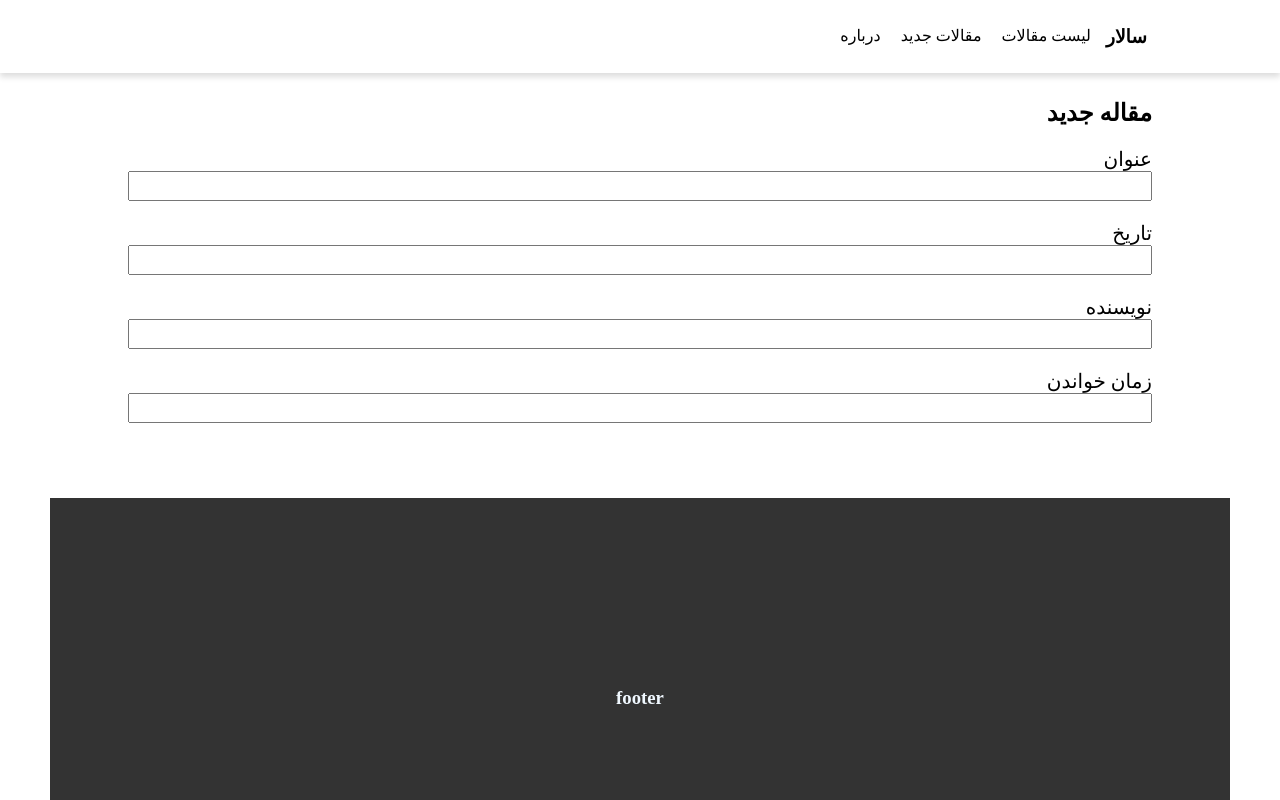
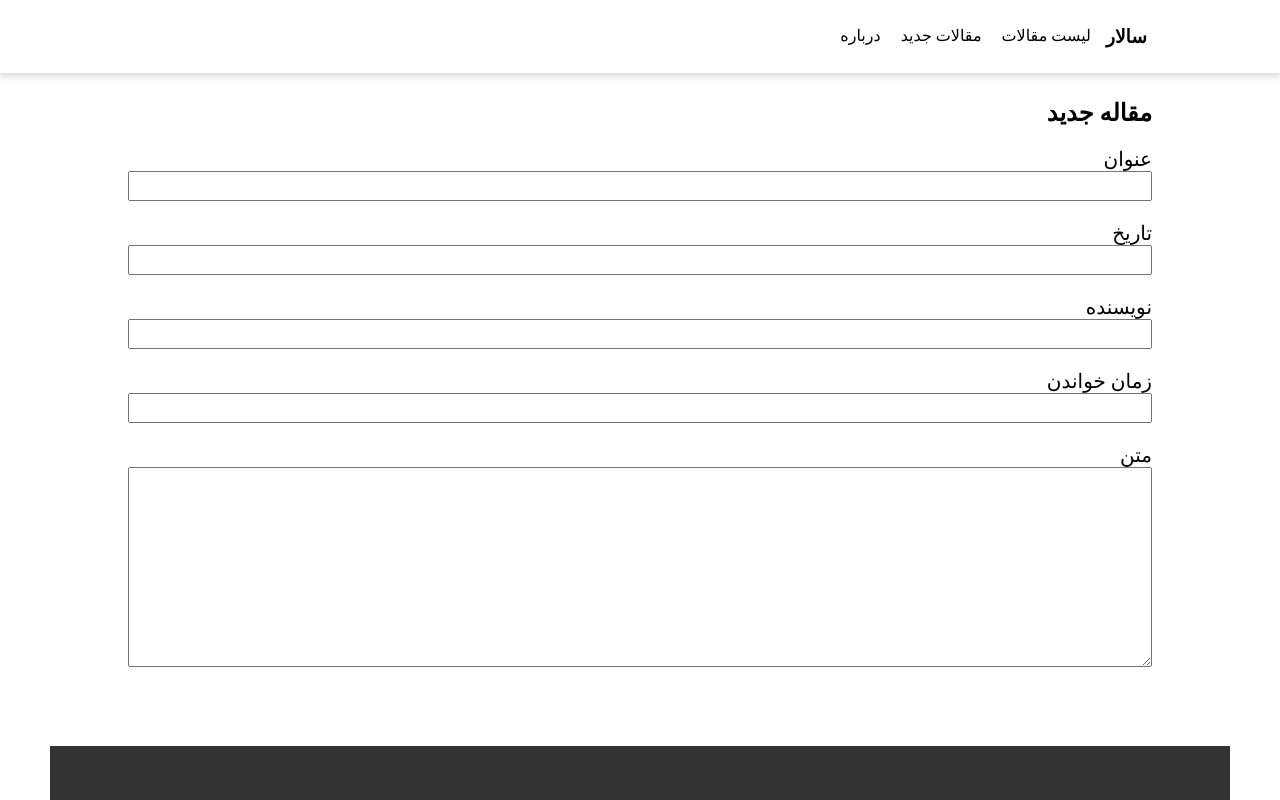
Before and after one commit to efatemee/salar, a React (Vite) app: page /creat-article in a window 1280 px wide. Shown: the top 800 px of the page. Built offline with nearby package versions, Linux system fonts and the light colour scheme.

Commit message:
add textarea in new creat article

```diff
--- /dev/null
+++ b/src/components/textarea/textarea.jsx
@@ -0,0 +1,10 @@
+import styled from "./textarea.module.css";
+function Textarea(props) {
+  return (
+    <div className={styled.changeart}>
+      <label>{props.label}</label>
+      <textarea onChange={props.onChange}></textarea>
+    </div>
+  );
+}
+export default Textarea;
--- /dev/null
+++ b/src/components/textarea/textarea.module.css
@@ -0,0 +1,11 @@
+
+.changeart label{
+    display: block;
+    text-align: right;
+    margin-top: 20px;
+    font-size: 20px;}
+.changeart textarea{
+    min-height: 200px;
+    width: 100%;
+    text-align: right;
+}
--- a/src/pages/creatArticle/creatarticle.jsx
+++ b/src/pages/creatArticle/creatarticle.jsx
@@ -3,17 +3,25 @@ import Footer from "../../components/footer/footer";
 import styled from "./creatarticle.module.css";
 import { useState } from "react";
 import Input from "../../components/input/input";
+import Textarea from "../../components/textarea/textarea";
 function CreatArticle() {
   const [article, setArticle] = useState({
     title: "",
     date: "",
     author: "",
     readTime: "",
+    massage: "",
   });
   const changeart = (e) => {
     setArticle((prevState) => ({
       ...prevState,
       [e.target.name]: e.target.value,
+    }));
+  };
+  const changearea = (e) => {
+    setArticle((prevState) => ({
+      ...prevState,
+      massage: e.target.value,
     }));
   };
   console.log(article);
@@ -28,6 +36,7 @@ function CreatArticle() {
           <Input label="تاریخ" name="date" onChange={changeart} />
           <Input label="نویسنده" name="author" onChange={changeart} />
           <Input label="زمان خواندن" name="readTime" onChange={changeart} />
+          <Textarea label="متن" onChange={changearea} />
         </div>
       </div>
       <Footer />
```
